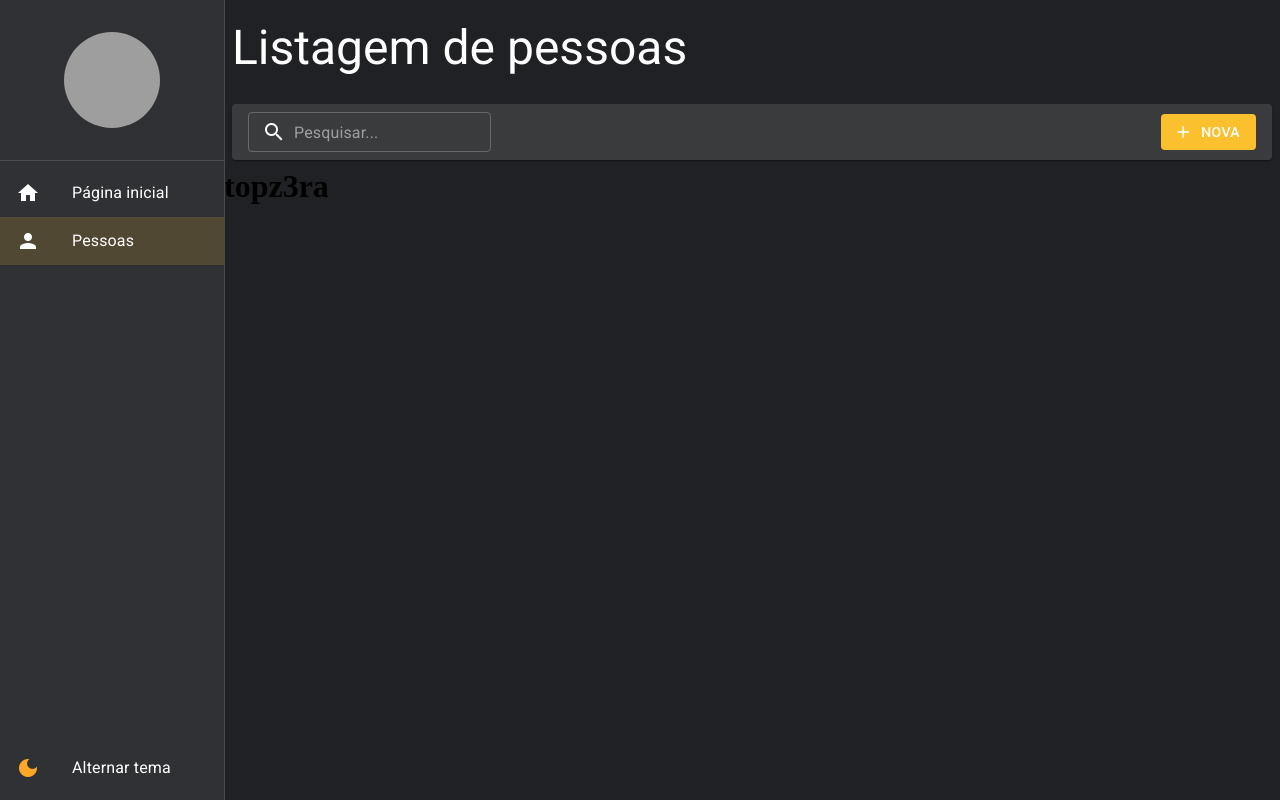
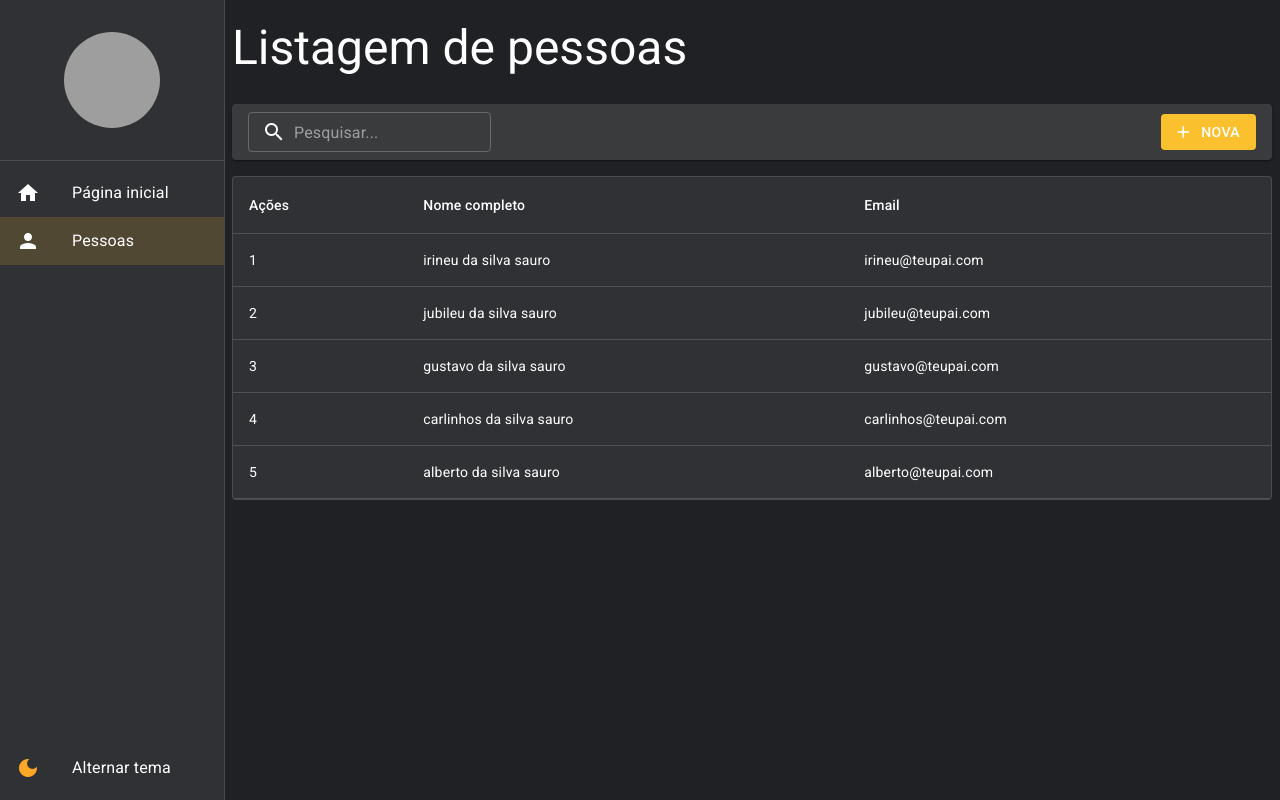
Before and after one commit to jeanwisotscki/dashboard, a React (Vite) app: page /pessoas in a window 1280 px wide. Built offline with nearby package versions, Linux system fonts and the light colour scheme; data requests are answered from the project's data file; grey boxes are pictures that could not be loaded.

Commit message:
tabela listagem de pessoas

```diff
--- a/mock/db.json
+++ b/mock/db.json
@@ -5,6 +5,30 @@
       "email": "irineu@teupai.com",
       "cidadeId": 1,
       "nomeCompleto": "irineu da silva sauro"
+    },
+    {
+      "id": 2,
+      "email": "jubileu@teupai.com",
+      "cidadeId": 1,
+      "nomeCompleto": "jubileu da silva sauro"
+    },
+    {
+      "id": 3,
+      "email": "gustavo@teupai.com",
+      "cidadeId": 1,
+      "nomeCompleto": "gustavo da silva sauro"
+    },
+    {
+      "id": 4,
+      "email": "carlinhos@teupai.com",
+      "cidadeId": 1,
+      "nomeCompleto": "carlinhos da silva sauro"
+    },
+    {
+      "id": 5,
+      "email": "alberto@teupai.com",
+      "cidadeId": 1,
+      "nomeCompleto": "alberto da silva sauro"
     }
   ]
 }
--- a/src/pages/Pessoas/index.tsx
+++ b/src/pages/Pessoas/index.tsx
@@ -1,25 +1,52 @@
 import React from "react";
+import {
+  Box,
+  LinearProgress,
+  Paper,
+  Table,
+  TableBody,
+  TableCell,
+  TableContainer,
+  TableFooter,
+  TableHead,
+  TableRow,
+} from "@mui/material";
 import { useSearchParams } from "react-router-dom";
 import { ListingToolbar } from "../../shared/components/ListingToolbar";
 import { useDebounce } from "../../shared/hooks/useDebounce";
 import { LayoutBasePage } from "../../shared/layouts/LayoutBasePage";
-import { pessoasServices } from "../../shared/services/api/pessoas/pessoasServices";
+import {
+  IListagemPessoa,
+  pessoasServices,
+} from "../../shared/services/api/pessoas/pessoasServices";
+import { Environment } from "../../shared/environment";
 
 export const Pessoas: React.FC = () => {
   const [searchParams, setSearchParams] = useSearchParams();
   const { debounce } = useDebounce(1000, true);
+
+  const [rows, setRows] = React.useState<IListagemPessoa[]>([]);
+  const [totalCount, setTotalCount] = React.useState(0);
+  const [isLoading, setIsLoading] = React.useState(true);
 
   const busca = React.useMemo(() => {
     return searchParams.get("busca") || "";
   }, [searchParams]);
 
   React.useEffect(() => {
+    setIsLoading(true);
+
     debounce(() => {
       pessoasServices.getAll(1, busca).then((res) => {
+        setIsLoading(false);
+
         if (res instanceof Error) {
           alert(res.message);
           return;
         }
+
+        setRows(res.data);
+        setTotalCount(res.totalCount);
         console.log(res);
       });
     });
@@ -39,7 +66,42 @@
         />
       }
     >
-      topz3ra
+      <TableContainer
+        component={Paper}
+        variant="outlined"
+        sx={{ m: 1, width: "auto" }}
+      >
+        <Table>
+          <TableHead>
+            <TableRow>
+              <TableCell>Ações</TableCell>
+              <TableCell>Nome completo</TableCell>
+              <TableCell>Email</TableCell>
+            </TableRow>
+          </TableHead>
+          <TableBody>
+            {rows.map((row) => (
+              <TableRow key={row.id}>
+                <TableCell>{row.id}</TableCell>
+                <TableCell>{row.nomeCompleto}</TableCell>
+                <TableCell>{row.email}</TableCell>
+              </TableRow>
+            ))}
+          </TableBody>
+
+          {totalCount === 0 && <caption>{Environment.LISTAGEM_VAZIA}</caption>}
+
+          <TableFooter>
+            {isLoading && (
+              <TableRow>
+                <TableCell colSpan={3}>
+                  <LinearProgress variant="indeterminate" />
+                </TableCell>
+              </TableRow>
+            )}
+          </TableFooter>
+        </Table>
+      </TableContainer>
     </LayoutBasePage>
   );
 };
--- a/src/shared/services/api/pessoas/pessoasServices.ts
+++ b/src/shared/services/api/pessoas/pessoasServices.ts
@@ -1,14 +1,14 @@
 import { Environment } from "../../../environment";
 import { Api } from "../axios-config";
 
-interface IListagemPessoa {
+export interface IListagemPessoa {
   id: number;
   nomeCompleto: string;
   email: string;
   cidadeId: number;
 }
 
-interface IDetalhePessoa {
+export interface IDetalhePessoa {
   id: number;
   nomeCompleto: string;
   email: string;
@@ -32,8 +32,7 @@
     if (data) {
       return {
         data,
-        totalCount:
-          Number(headers["x-total-count"]) || Environment.LIMITE_DE_LINHAS,
+        totalCount: Number(headers["x-total-count"]) || 0,
       };
     }
 
```
